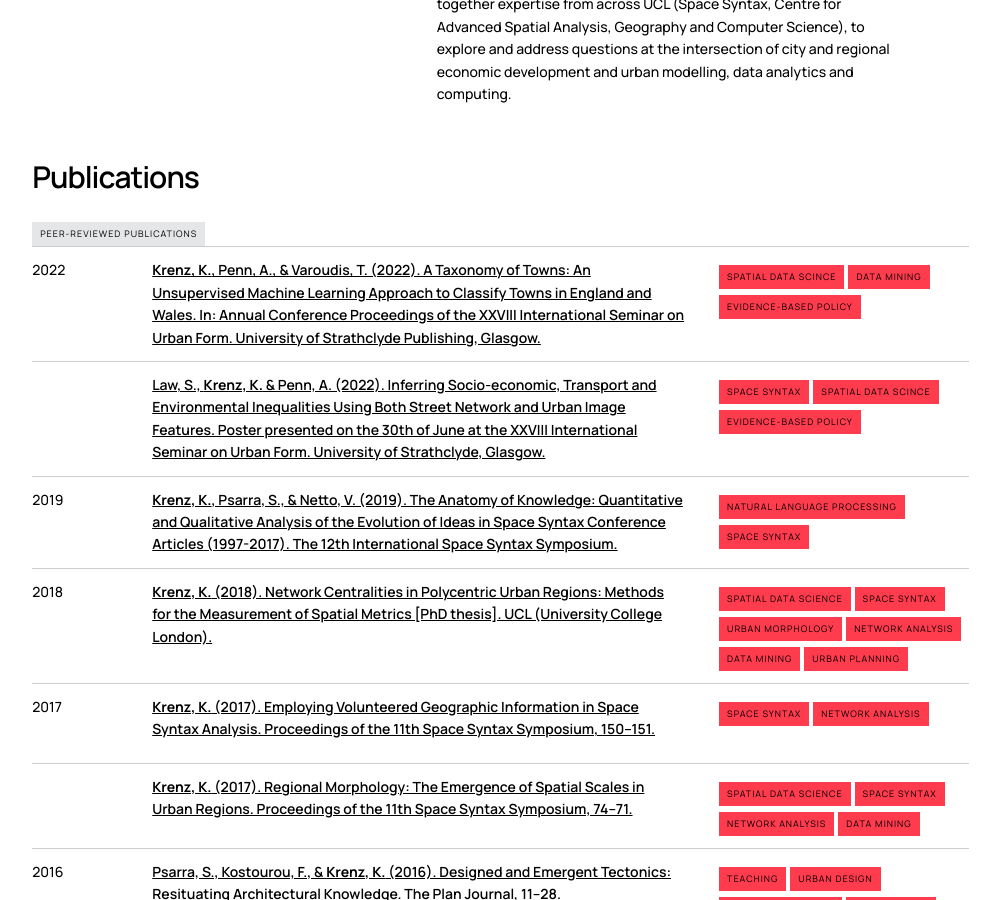
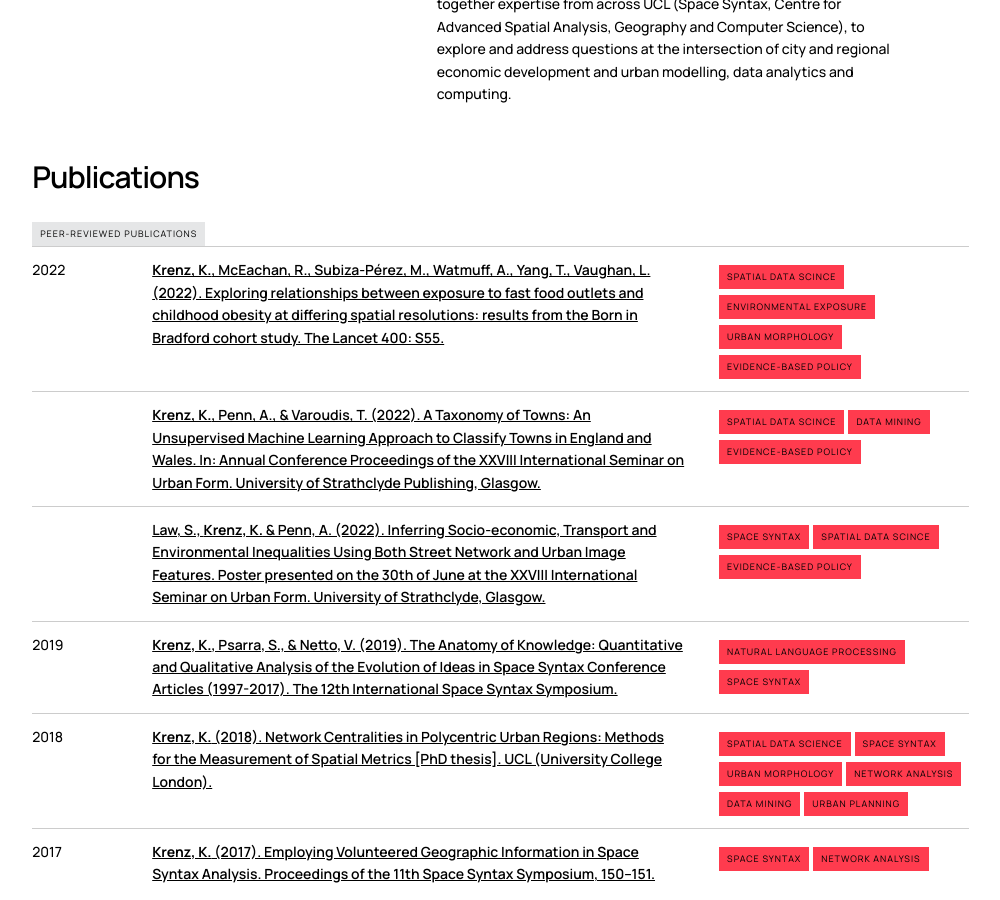
Before and after one commit to kimonkrenz/kimonkrenz.github.io, a Jekyll site: the page built from research/index.html, in a window 1280 px wide and 900 px high, scrolled down 709 px. Shown: the whole window, without its empty margins (19-1019 px from the left). Built offline with Jekyll 4.4.1, drawn with Linux system fonts in a browser that asks for light colours; nearby versions of some CDN libraries; a style sheet for code colours, icons or effects is not loaded.

Commit message:
publication update

```diff
--- a/research/index.html
+++ b/research/index.html
@@ -85,6 +85,24 @@
     <div class="seven columns pub">
       <div class="rtbl">
         <div class="pub-item">2022</div>
+        <div class="pub-item"><span style="font-weight: 600;"><a href="https://doi.org/10.1016/S0140-6736(22)02265-6" target="_blank"><strong>Krenz, K.</strong>, McEachan, R., Subiza-Pérez, M., Watmuff, A., Yang, T., Vaughan, L. (2022). Exploring relationships between exposure to fast food outlets and childhood obesity at differing spatial resolutions: results from the Born in Bradford cohort study. The Lancet 400: S55.</a></span></div>
+      </div>
+    </div>
+    <div class="two columns pub upper">
+      <div class="pub-item ralign" style="font-size: 0;">
+        <button>Spatial Data Scince</button>
+        <button>Environmental Exposure</button>
+        <button>Urban Morphology</button>
+        <button>Evidence-Based Policy</button>
+      </div>
+    </div>
+</div>
+
+<div class="row">
+  <div class="spacer"></div>
+    <div class="seven columns pub">
+      <div class="rtbl">
+        <div class="pub-item"></div>
         <div class="pub-item"><span style="font-weight: 600;"><a href="https://strathprints.strath.ac.uk/80486/" target="_blank"><strong>Krenz, K.</strong>, Penn, A., & Varoudis, T. (2022). A Taxonomy of Towns: An Unsupervised Machine Learning Approach to Classify Towns in England and Wales. In: Annual Conference Proceedings of the XXVIII International Seminar on Urban Form. University of Strathclyde Publishing, Glasgow.</a></span></div>
       </div>
     </div>
```
